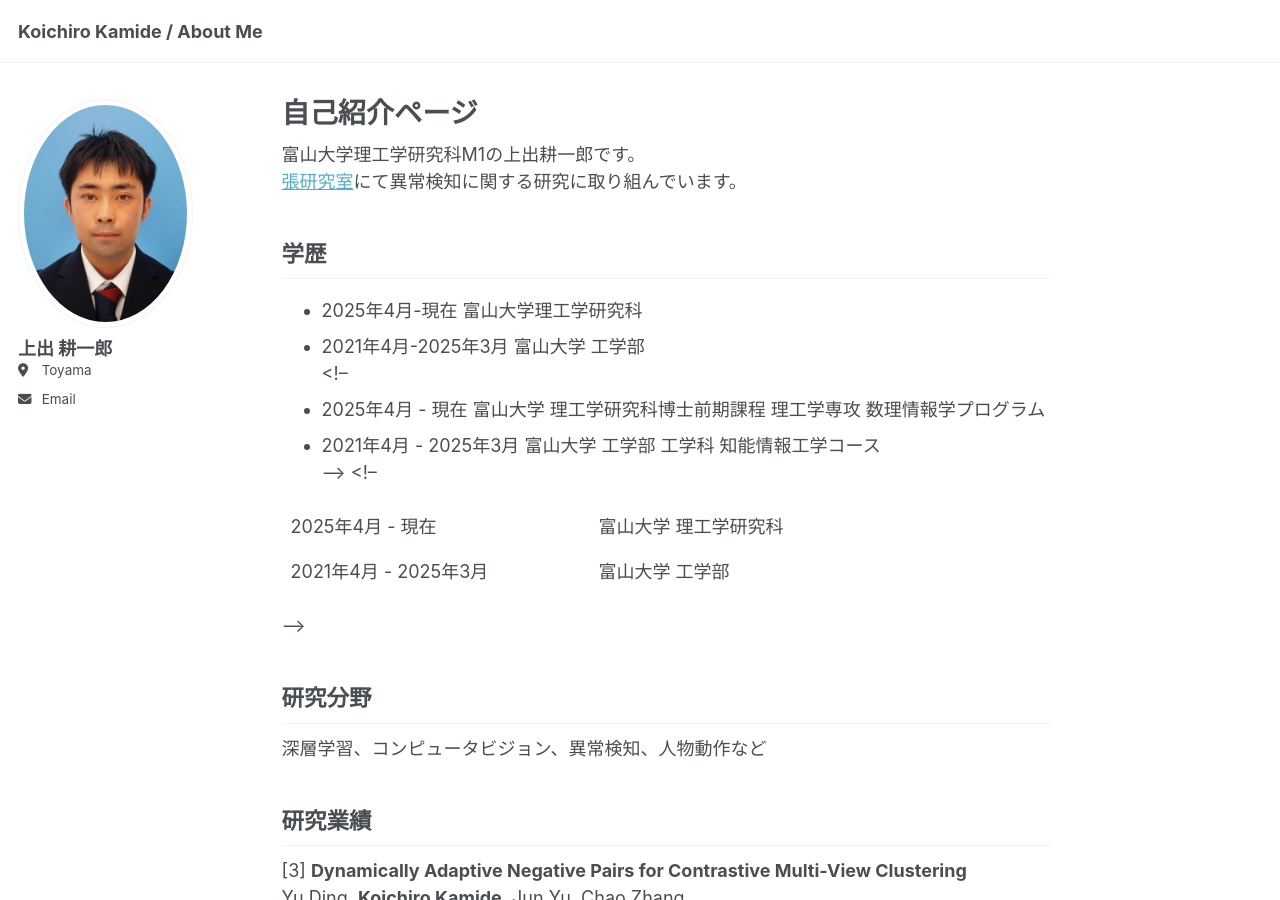
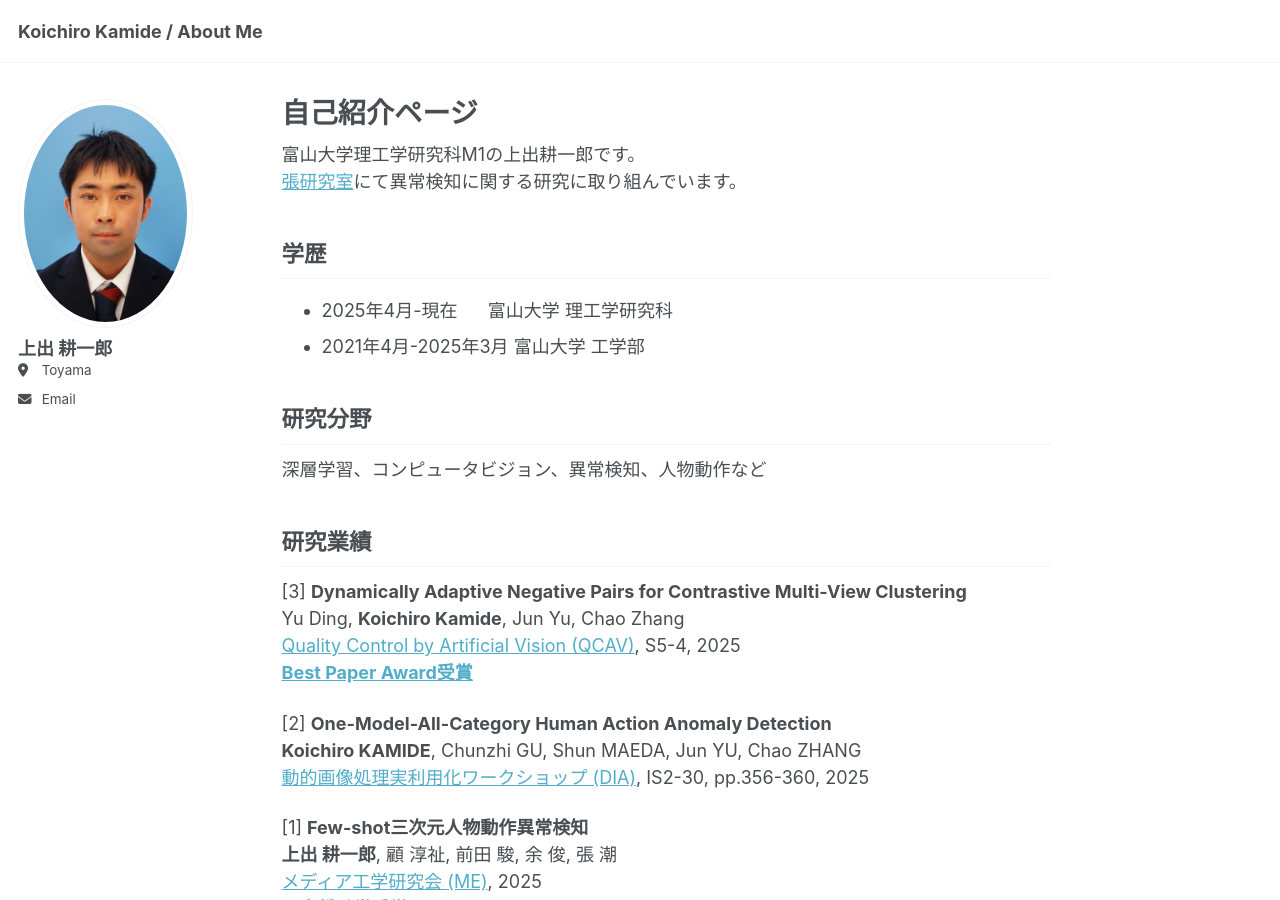
Before and after one commit to koichiro-kamide/koichiro-kamide.github.io, a Jekyll site: the page built from _pages/about.md, in a window 1280 px wide and 900 px high. Built offline with Jekyll 4.4.1, drawn with Linux system fonts in a browser that asks for light colours; part of the change alters nothing that is shown.

Commit message:
Update about.md

```diff
--- a/_pages/about.md
+++ b/_pages/about.md
@@ -11,12 +11,14 @@ redirect_from:
 [張研究室](https://www.labzhang.com/)にて異常検知に関する研究に取り組んでいます。
 
 ## 学歴
-* 2025年4月-現在      富山大学理工学研究科
+* 2025年4月-現在&nbsp;&nbsp;&nbsp;&nbsp;&nbsp;&nbsp;富山大学 理工学研究科
 * 2021年4月-2025年3月 富山大学 工学部
+
 <!--
 * 2025年4月 - 現在 富山大学 理工学研究科博士前期課程 理工学専攻 数理情報学プログラム
 * 2021年4月 - 2025年3月 富山大学 工学部 工学科 知能情報工学コース
 -->
+
 <!--
 <table style="width:100%; border-collapse: collapse; border: none; font-size: 18px;">
   <tr>
```
